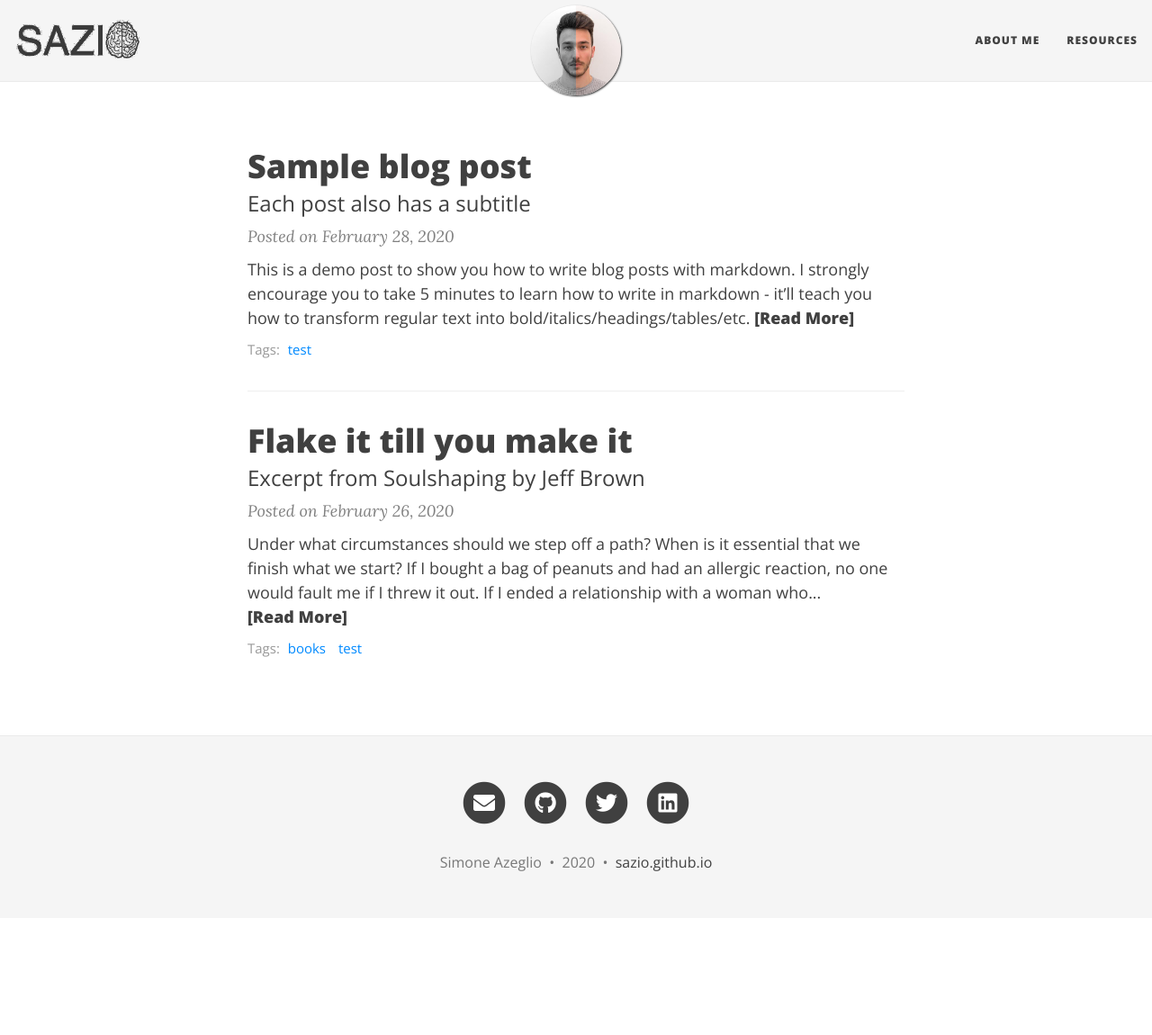
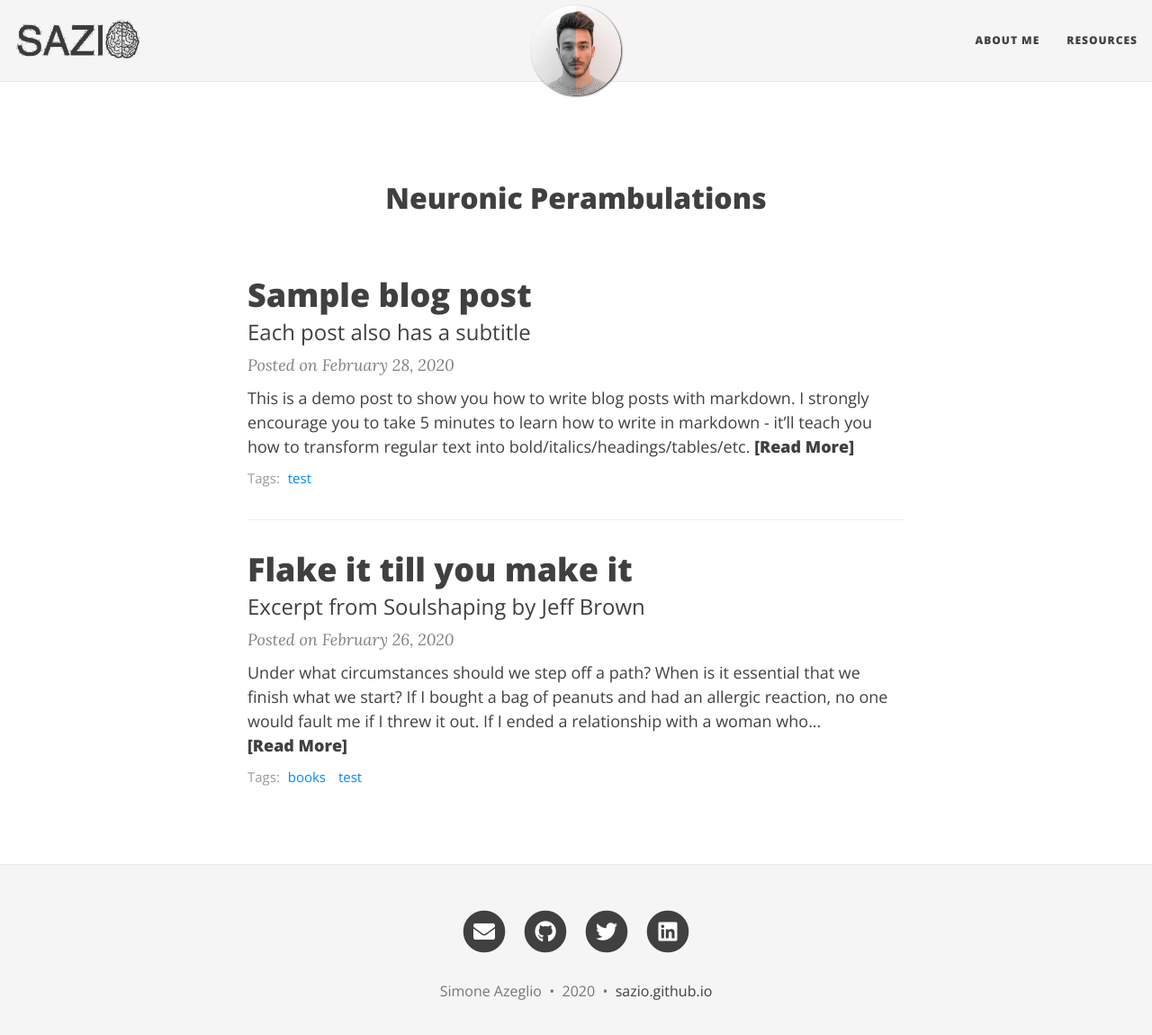
Before and after one commit to sazio/sazio___.github.io, a Jekyll site: the page built from index.html, in a window 1280 px wide and 1163 px high. Shown: the top 1150 px of the window at 90% size. Built offline with Jekyll 4.4.1, drawn with Linux system fonts in a browser that asks for light colours; nearby versions of some CDN libraries; the list of posts is cut into pages by our own code.

Commit message:
Update index.html

```diff
--- a/index.html
+++ b/index.html
@@ -1,5 +1,5 @@
 ---
 layout: home
-<font size="+3">title: Neuronic Perambulations</font>
+title: <font size="+3">Neuronic Perambulations</font>
 /*subtitle: This is where I will tell everyone*/
 ---
```
